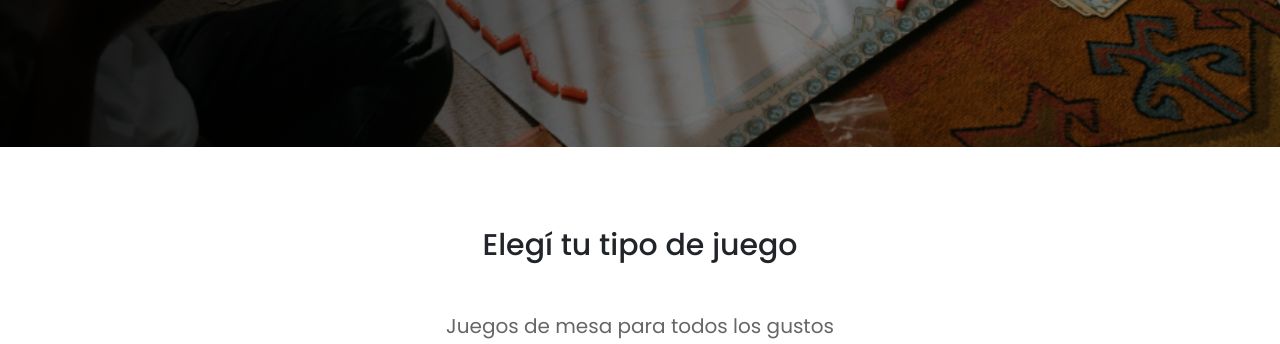
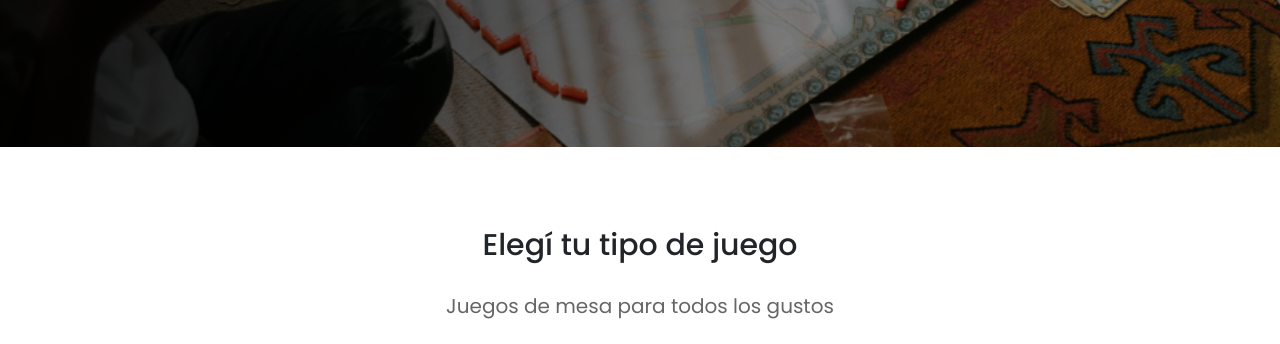
Before and after one commit to Javi-Chmara-Otto/E-commerce, a plain HTML site: page index.html in a window 1280 px wide. Shown: the part 608-952 px from the top of the page. Drawn offline with nearby package versions, Linux system fonts and the light colour scheme; files whose address does not match are found by name.

Commit message:
cambios padding

```diff
--- a/assets/css/partials/principal.css
+++ b/assets/css/partials/principal.css
@@ -25,7 +25,7 @@ html {
     font-size: 30px;
     font-family: 'Poppins';
     padding-top: 80px;
-    padding-bottom: 20px;
+    /* padding-bottom: 20px; */
 }
 
 .heading-2 {
```
